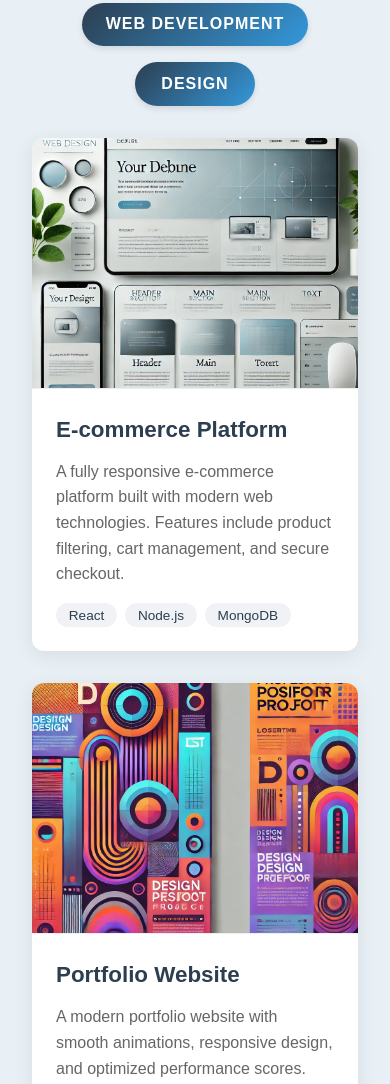
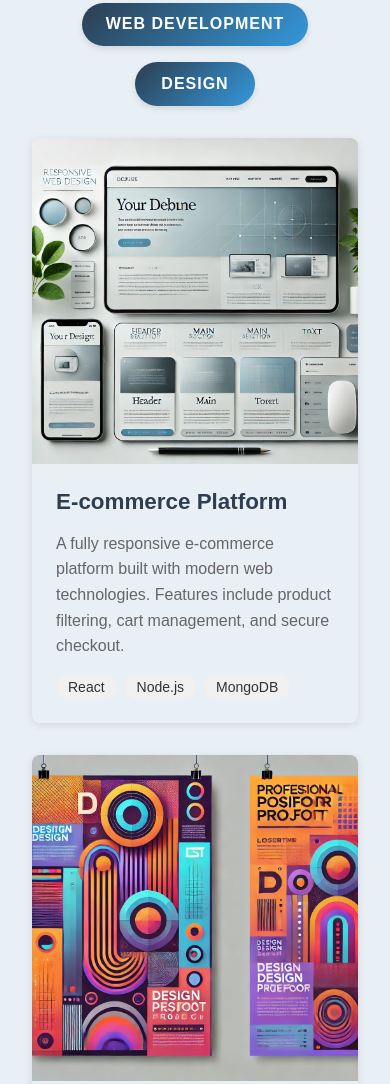
Before and after one commit to nsergiu/cursera, a plain HTML site: page index.html in a window 390 px wide. Shown: the part 573-1657 px from the top of the page. Drawn offline with Linux system fonts and the light colour scheme.

Commit message:
responsive articles

```diff
--- a/styles.css
+++ b/styles.css
@@ -59,18 +59,25 @@ header nav ul li a {
 }
 
 #projects article {
-    background: white;
-    border-radius: 12px;
-    box-shadow: 0 4px 20px rgba(0, 0, 0, 0.08);
+    display: flex;
+    flex-direction: column;
+    border-radius: 8px;
+    box-shadow: 0 2px 8px rgba(0, 0, 0, 0.1);
+    margin-bottom: 2rem;
     overflow: hidden;
     transition: transform 0.3s ease, box-shadow 0.3s ease;
-    margin-bottom: 2rem;
     max-width: 400px;
 }
 
 #projects article:hover {
     transform: translateY(-5px);
     box-shadow: 0 8px 30px rgba(0, 0, 0, 0.15);
+}
+
+#projects article img {
+    width: 100%;
+    height: auto;
+    object-fit: cover;
 }
 
 #projects .project-content {
@@ -98,17 +105,16 @@ header nav ul li a {
 
 #projects .project-tech {
     display: flex;
+    flex-wrap: wrap;
     gap: 0.5rem;
-    flex-wrap: wrap;
     margin-top: 1rem;
 }
 
 #projects .tech-tag {
-    background: #f0f2f5;
-    color: #2c3e50;
-    padding: 0.3rem 0.8rem;
-    border-radius: 15px;
-    font-size: 0.85rem;
+    background: #f0f0f0;
+    padding: 0.25rem 0.75rem;
+    border-radius: 20px;
+    font-size: 0.875rem;
 }
 
 /* Skills section */
@@ -299,3 +305,22 @@ button:active,
     max-width: 90%;
     max-height: 90%;
 }
+
+/* Responsive grid layout */
+@media (min-width: 768px) {
+    #projects {
+        display: grid;
+        grid-template-columns: repeat(2, 1fr);
+        gap: 2rem;
+    }
+
+    #filter-buttons {
+        grid-column: 1 / -1;
+    }
+}
+
+@media (min-width: 1024px) {
+    #projects {
+        grid-template-columns: repeat(3, 1fr);
+    }
+}
```
